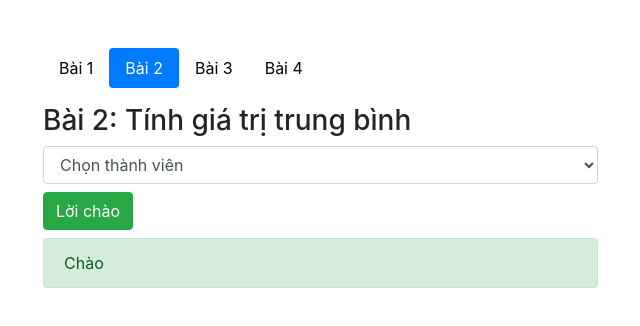
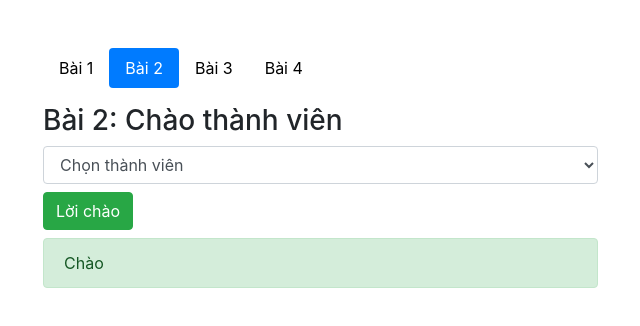
Before and after one commit to haitiano1/JS-Buoi14, a plain HTML site: page index.html in a window 1280 px wide. Both pictures are taken after a click on the tab "Bài 2". Shown: the whole page, without its empty margins (42-682 px from the left). Drawn offline with nearby package versions, Linux system fonts and the light colour scheme.

Commit message:
update code

```diff
--- a/index.html
+++ b/index.html
@@ -56,7 +56,7 @@
                 </div>
             </div>
             <div class="tab-pane fade" id="bai2" role="tabpanel" aria-labelledby="bai2-tab">
-                <h3>Bài 2: Tính giá trị trung bình</h3>
+                <h3>Bài 2: Chào thành viên</h3>
                 <div class="w-50">
                     <select class="form-control" id="thanhVien">
                         <option value="">Chọn thành viên</option>
```
